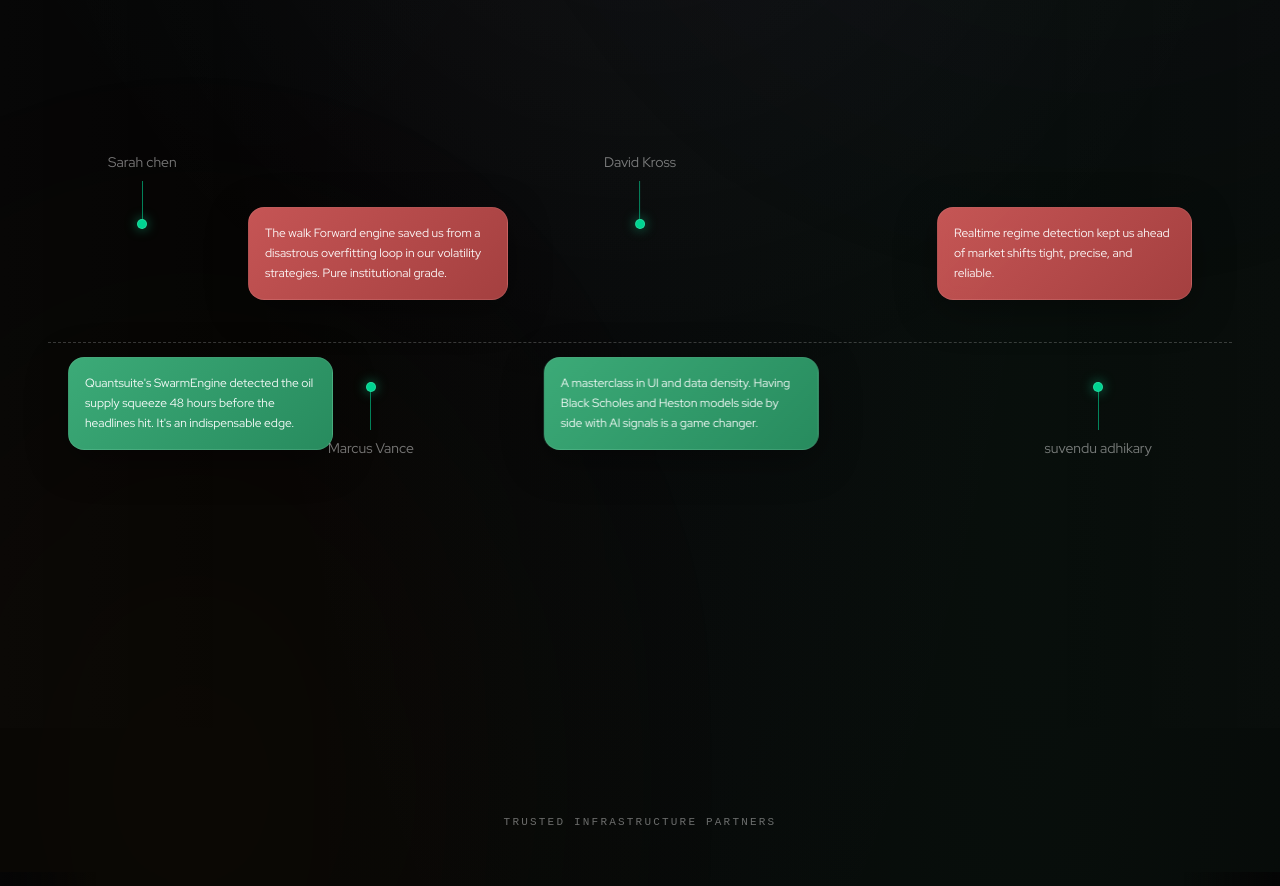
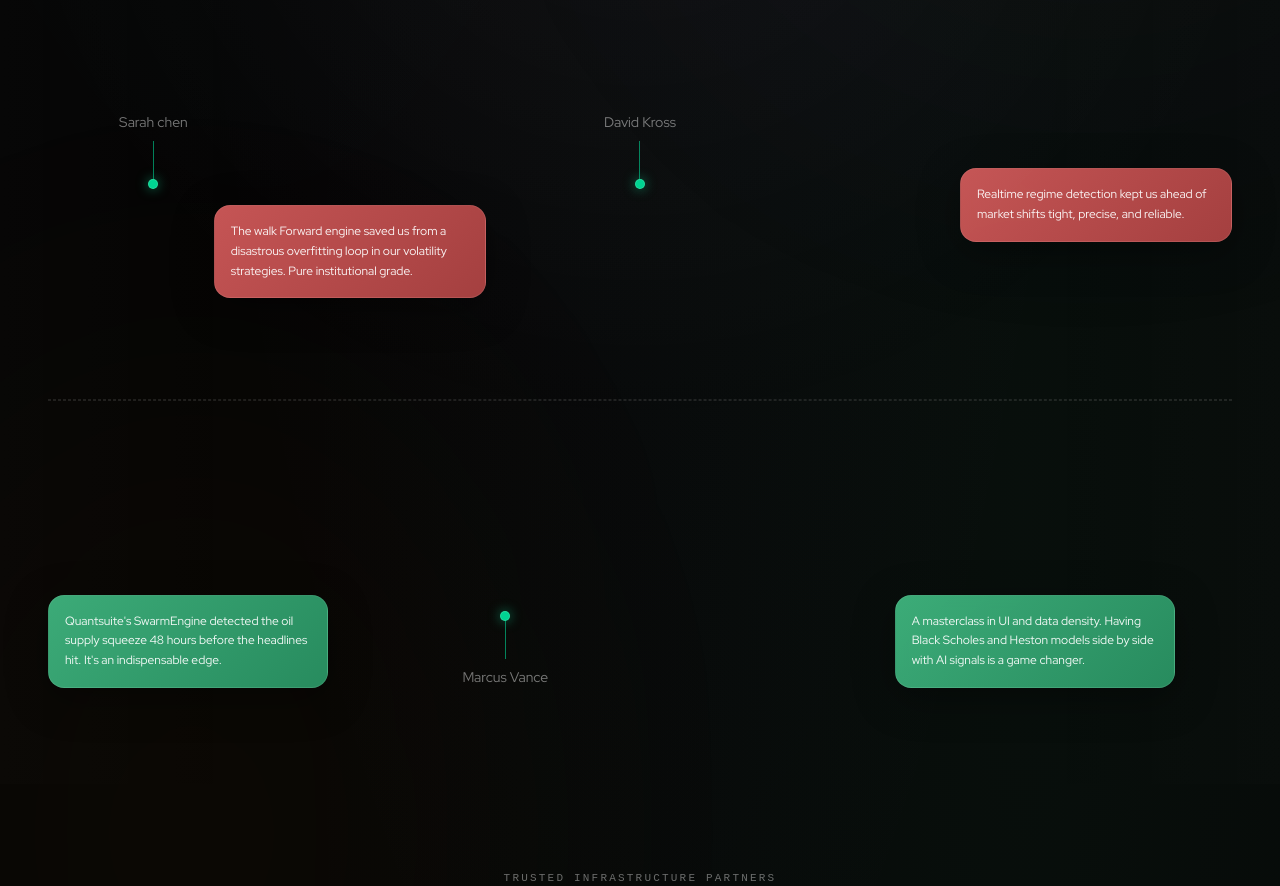
Before and after one commit to SohamMondal88/quantsite, a Next.js app: page / in a window 1280 px wide. Shown: the part 4723-5609 px from the top of the page. Built offline with nearby package versions, Linux system fonts and the light colour scheme.

Commit message:
enhancement

```diff
--- a/src/app/components/Testimonials.tsx
+++ b/src/app/components/Testimonials.tsx
@@ -101,63 +101,71 @@
           Trusted by the <span className="italic">best</span>
         </h2>
 
-        {/* ============ DESKTOP LAYOUT (PIXEL-PERFECT TO MATCH REFERENCE) ============ */}
-<div className="hidden lg:block relative h-[520px]">
-  {/* Dashed center divider */}
-  <div className="absolute left-0 right-0 top-[230px] border-t border-dashed border-white/20" />
+{/* ============ DESKTOP LAYOUT (RESPONSIVE + PERFECTLY ALIGNED) ============ */}
+<div className="hidden lg:block relative h-[34rem] xl:h-[36rem]">
+  {/* Center dashed divider */}
+  <div className="absolute left-0 right-0 top-1/2 -translate-y-1/2 border-t border-dashed border-white/20" />
 
-  {/* ================= TOP LEFT ================= */}
+  {/* ================= TOP ROW ================= */}
+  <div className="absolute inset-x-0 top-0 grid grid-cols-3 items-start">
     {/* Sarah chen */}
-  <div className="absolute left-[60px] top-[40px]">
+    <div className="flex flex-col items-start">
+      <div className="ml-[18%]">
         <Connector author="Sarah chen" position="top" />
       </div>
 
-  {/* Red card 1 */}
       <TestimonialCard
         text={testimonials[0].text}
         color="red"
-    className="absolute left-[200px] top-[95px] w-[260px]"
+        className="mt-4 ml-[42%] w-[16rem] xl:w-[17rem]"
       />
+    </div>
 
-  {/* ================= TOP CENTER ================= */}
     {/* David Kross */}
-  <div className="absolute left-1/2 -translate-x-1/2 top-[40px]">
+    <div className="flex flex-col items-center">
       <Connector author="David Kross" position="top" />
     </div>
 
-  {/* ================= TOP RIGHT ================= */}
-  {/* Red card 2 */}
+    {/* Red Card Right */}
+    <div className="flex justify-end">
       <TestimonialCard
         text={testimonials[1].text}
         color="red"
-    className="absolute right-[40px] top-[95px] w-[255px]"
+        className="mt-[3.5rem] w-[16rem] xl:w-[17rem]"
       />
+    </div>
+  </div>
 
-  {/* ================= BOTTOM LEFT ================= */}
-  {/* Green card 1 */}
+  {/* ================= BOTTOM ROW ================= */}
+  <div className="absolute inset-x-0 bottom-0 grid grid-cols-3 items-end">
+    {/* Green Card Left */}
+    <div className="flex items-start">
       <TestimonialCard
         text={testimonials[2].text}
         color="green"
-    className="absolute left-[20px] top-[245px] w-[265px]"
+        className="w-[17rem] xl:w-[18rem]"
       />
+    </div>
 
-  {/* Marcus Vance connector */}
-  <div className="absolute left-[280px] top-[270px]">
+    {/* Marcus Vance */}
+    <div className="flex justify-start">
+      <div className="ml-[5%]">
         <Connector author="Marcus Vance" position="bottom" />
       </div>
+    </div>
 
-  {/* ================= BOTTOM CENTER ================= */}
-  {/* Green card 2 */}
+    {/* Green Card + Suvendu */}
+    <div className="relative flex justify-center">
       <TestimonialCard
         text={testimonials[3].text}
         color="green"
-    className="absolute left-1/2 -translate-x-[35%] top-[245px] w-[275px]"
+        className="w-[17rem] xl:w-[18rem]"
       />
 
-  {/* ================= BOTTOM RIGHT ================= */}
-  {/* Suvendu connector */}
-  <div className="absolute right-[80px] top-[270px]">
+      <div className="absolute left-full ml-12 top-8">
         <Connector author="suvendu adhikary" position="bottom" />
+      </div>
+    </div>
   </div>
 </div>
 
```
Lines whose indentation alone changed are shown as unchanged.
